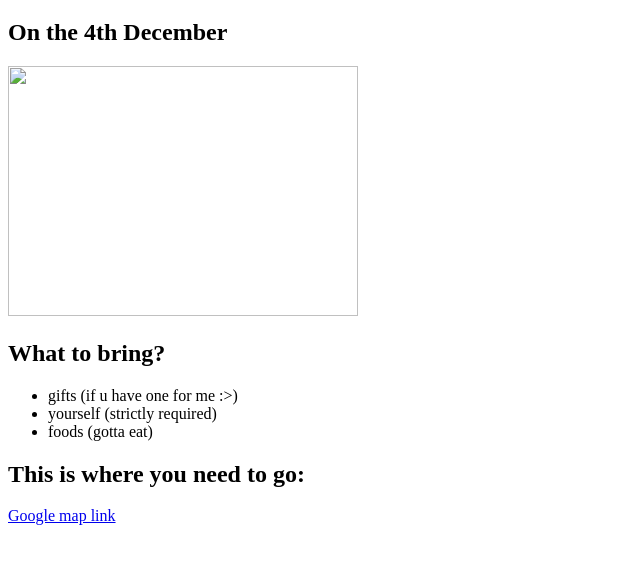
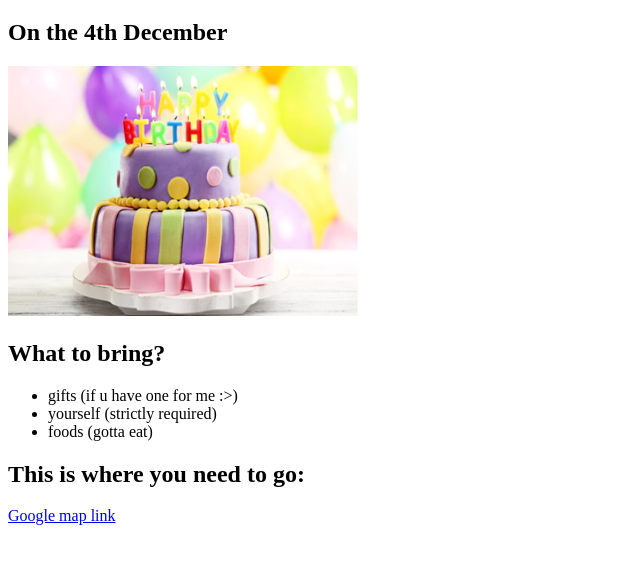
Before and after one commit to zaiEstre04/portfolio.zaiestre.github.io, a plain HTML site: page public/birthday-invite.html in a window 1280 px wide. Shown: the part 61-624 px from the top of the page, without its empty margins (0-640 px from the left). Drawn offline with Linux system fonts and the light colour scheme.

Commit message:
Update birthday-invite.html

```diff
--- a/public/birthday-invite.html
+++ b/public/birthday-invite.html
@@ -9,7 +9,7 @@
 <body>
     <h1>It's my Birthday!</h1>
     <h2>On the 4th December</h2>
-    <img src="./assets/images/bday.png" width="350" height="250">
+    <img src="/assets/images/bday.png" width="350" height="250">
     <h2>What to bring?</h2>
     <ul>
         <li>gifts (if u have one for me :>)</li>
```
